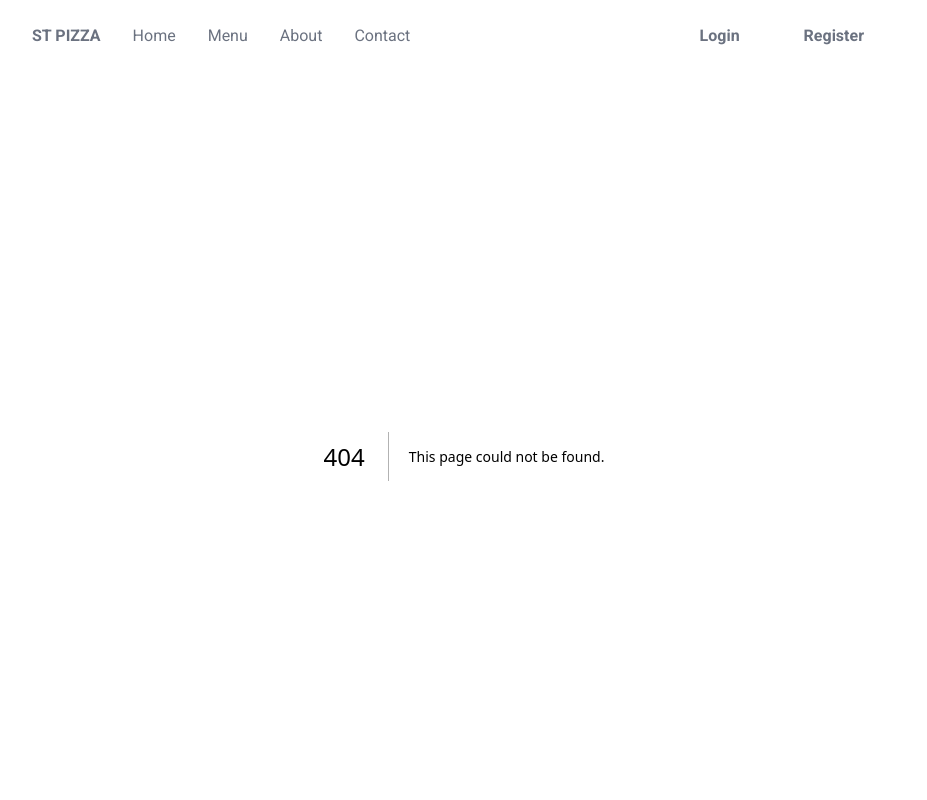
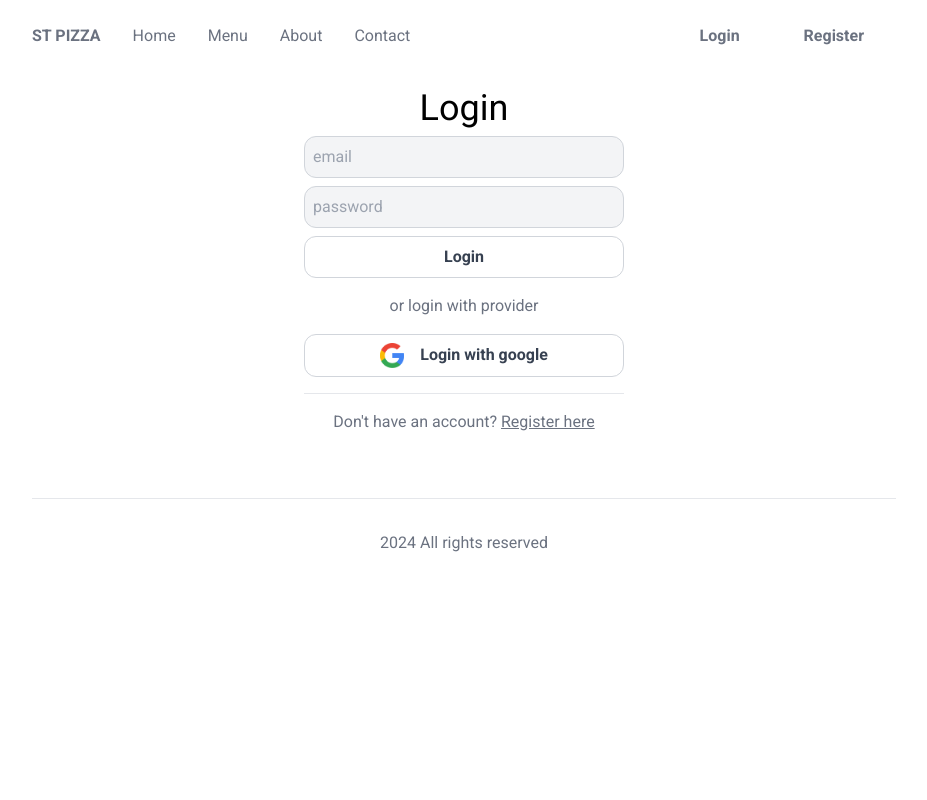
Before and after one commit to NewComer12616561/project2, a Next.js app: page /login in a window 1280 px wide. Before the commit this address had no page. Shown: the top 800 px of the page, without its empty margins (176-1103 px from the left). Built offline with nearby package versions, Linux system fonts and the light colour scheme; no server answers.

Commit message:
Fix typo mongo link and enable login,logout

```diff
--- /dev/null
+++ b/src/app/api/auth/[...nextauth]/route.js
@@ -0,0 +1,43 @@
+import bcrypt from "bcrypt";
+import * as mongoose from "mongoose";
+import {User} from '@/models/User';
+import NextAuth from "next-auth"
+import CredentialsProvider from "next-auth/providers/credentials"
+
+
+
+
+const handler = NextAuth({
+  secret: process.env.SECRET,
+  providers: [
+    CredentialsProvider({
+        name: 'Credentials',
+        id: 'credentials',
+        credentials: {
+          username: { label: "Email", type: "email", placeholder: "test@example.com" },
+          password: { label: "Password", type: "password" },
+        },
+        async authorize(credentials, req) {
+
+          const email = credentials?.email;
+          const password = credentials?.password;
+
+          mongoose.connect(process.env.MONGO_URL); // MONGO_URL typo
+          const user = await User.findOne({email});
+          const passwordOk = user && bcrypt.compareSync(password, user.password);
+
+
+
+          if(passwordOk){
+            return user;
+          }
+
+          return null
+        }
+      })
+
+
+  ],
+})
+
+export { handler as GET, handler as POST }
--- a/src/app/api/auth/[...nextauth]/route.ts
+++ /dev/null
@@ -1,41 +0,0 @@
-import NextAuth from "next-auth"
-import CredentialsProvider from "next-auth/providers/credentials"
-
-const handler = NextAuth({
-  providers:[
-    CredentialsProvider({
-
-        name: 'Credentials',
-
-        credentials: {
-          username: { label: "Email", type: "email", placeholder: "test@example.com" },
-          password: { label: "Password", type: "password" }
-        },
-        async authorize(credentials, req) {
-          // You need to provide your own logic here that takes the credentials
-          // submitted and returns either a object representing a user or value
-          // that is false/null if the credentials are invalid.
-          // e.g. return { id: 1, name: 'J Smith', email: 'jsmith@example.com' }
-          // You can also use the `req` object to obtain additional parameters
-          // (i.e., the request IP address)
-          const res = await fetch("/your/endpoint", {
-            method: 'POST',
-            body: JSON.stringify(credentials),
-            headers: { "Content-Type": "application/json" }
-          })
-          const user = await res.json()
-
-          // If no error and we have user data, return it
-          if (res.ok && user) {
-            return user
-          }
-          // Return null if user data could not be retrieved
-          return null
-        }
-      })
-
-
-  ],
-})
-
-export { handler as GET, handler as POST }
--- a/src/app/api/register/route.js
+++ b/src/app/api/register/route.js
@@ -5,7 +5,9 @@
 
 export async function POST(req){
     const body = await req.json();
-    mongoose.connect(process.env.MONGO_URL);
+    await mongoose.connect(process.env.MONGO_URL).catch(err => {
+        console.error(err)
+    })
     const createdUser = await User.create(body);
     return Response.json(createdUser);
 }
--- a/src/app/layout.js
+++ b/src/app/layout.js
@@ -1,6 +1,7 @@
 import { Roboto } from "next/font/google";
 import "./globals.css";
 import Header from "../components/layout/Header";
+import {AppProvider} from "@/components/AppContext";
 
 
 const roboto = Roboto({ subsets: ["latin"], weight:['400', '500','700'] });
@@ -15,7 +16,7 @@
     <html lang="en">
       <body className={roboto.className}>
         <main className="max-w-4xl mx-auto  p-4">
-
+      <AppProvider>
       <Header />
 
         {children}
@@ -23,6 +24,8 @@
         <footer className="border-t p-8 text-center text-gray-500 mt-16">
     2024 All rights reserved
         </footer>
+        </AppProvider>
+
 
         </main>
        </body>
--- /dev/null
+++ b/src/app/login/page.js
@@ -0,0 +1,49 @@
+'use client';
+import { useState } from "react";
+import  Image  from "next/image";
+import Link from "next/link";
+import {signIn} from "next-auth/react";
+
+
+export default function LoginPage() {
+    const [email, setEmail] = useState('');
+    const [password, setPassword ] =useState('');
+    const [loginInProgress, setLoginInProgress] =useState(false);
+
+    async function handleFormSubmit(ev){
+        ev.preventDefault();
+        setLoginInProgress(true);
+
+        await signIn('credentials', {email,password});
+
+        setLoginInProgress(false);
+
+    }
+    return(
+        <section className="mt-8">
+        <h1 className="text-center text-primary text-4xl ">
+        Login
+        </h1>
+        <form className="max-w-xs mx-auto" onSubmit={handleFormSubmit} >
+        <input type="email" name="email" placeholder="email" value={email}
+            disabled={loginInProgress}
+            onChange={ev => setEmail(ev.target.value)} />
+            <input type="password" name="password"  placeholder="password" value={password}
+            disabled={loginInProgress}
+            onChange={ev => setPassword(ev.target.value)}/>
+            <button disabled={loginInProgress} type="submit">Login</button>
+            <div className="my-4 text-center text-gray-500">
+                or login with provider
+            </div>
+            <button  className="flex gap-4 justify-center">
+            <Image src={'/google.png'} alt={''}
+                width={24} height={24}/>
+                Login with google</button>
+                <div className="text-center my-4 text-gray-500 border-t pt-4">
+                    Don't have an account?{' '}
+                    <Link className="underline" href={'/register'} >Register here</Link>
+                </div>
+        </form>
+        </section>
+    );
+}
--- a/src/app/register/page.js
+++ b/src/app/register/page.js
@@ -1,26 +1,51 @@
 "use client"
 import Image from "next/image";
 import { useState } from "react";
+import Link from "next/link";
+
 export default function RegsterPage(){
     const [email, setEmail] = useState('');
     const [password, setPassword ] =useState('');
     const[creatingUser, setCreatingUser] =useState(false);
     const[userCreated, setUserCreated] = useState(false);
+    const[error, setError] = useState(false);
     async function handleFormSubmit(ev){
         ev.preventDefault();
-        await fetch('/api/register', {method:'POST',
-    body:JSON.stringify({email,password}),
-    headers:{'Content-Type': 'application/json'},
+        setCreatingUser(true);
+        setError(false);
+        setUserCreated(false);
+
+        const response = await fetch('/api/register', {
+            method:'POST',
+            body:JSON.stringify({email,password}),
+            headers:{'Content-Type': 'application/json'},
 });
-setCreatingUser(false);
+        if(response.ok){
+        setUserCreated(true);
+        }
+        else {
+            setError(true);
+        }
+        setCreatingUser(false);
+}
 
-
-    }
     return(
        <section className="mt-8">
         <h1 className="text-center text-primary text-4xl ">
             Register
         </h1>
+        {userCreated && (
+            <div className="my-4 text-center" >
+                User created.<br /> Now you can{' '}
+                <Link className="underline" href={'/login'}>Login &raquo;</Link>
+            </div>
+        )}
+        {error &&(
+            <div className="my-4 text-center" >
+                An error has occured<br />
+                Please try again later
+            </div>
+        )}
         <form className="block max-w-xs mx-auto" onSubmit={handleFormSubmit}>
             <input type="email" placeholder="email" value={email}
             disabled={creatingUser}
@@ -37,6 +62,10 @@
                 <Image src={'/google.png'} alt={''}
                 width={24} height={24}/>
                 Login with google</button>
+                <div className="text-center my-4 text-gray-500 border-t pt-4">
+                    Already have an account?{' '}
+                    <Link className="underline" href={'/login'} >Login here</Link>
+                </div>
         </form>
        </section>
     );
--- a/src/components/layout/Header.js
+++ b/src/components/layout/Header.js
@@ -1,5 +1,10 @@
+'use client';
+import { signOut, useSession } from "next-auth/react";
 import Link from "next/link";
 export default function Header(){
+  const session = useSession();
+  console.log(session);
+  const status = session.status;
     return(
         <header className="flex items-center justify-between">
 
@@ -14,10 +19,23 @@
         </nav>
 
         <nav className="flex items-center gap-8 text-gray-500 font-semibold">
-        <Link href={'/login'} >Login</Link>
+        {status === 'authenticated' &&(
+          <button
+          onClick={()=> signOut()}
+          className="bg-primary rounded-full text-red px-8 py-2">
+            Logout
+          </button>
+        )}
+
+        {status != 'authenticated'&& (
+          <>
+          <Link href={'/login'} >Login</Link>
         <Link href={'/register'}className="bg-primary rounded-full text-red px-8 py-2">
           Register
         </Link>
+          </>
+        )}
+
         </nav>
 
       </header>
--- a/src/models/User.js
+++ b/src/models/User.js
@@ -2,8 +2,8 @@
 import {model, models, Schema} from "mongoose";
 
 const UserSchema = new Schema({
-    email:{type:String, required:true, unique: true},
-    password:{
+    email: {type:String, required:true, unique: true},
+    password: {
         type:String,
         required: true,
         validate: pass => {
@@ -21,7 +21,7 @@
     const salt = bcrypt.genSaltSync(10);
     user.password = bcrypt.hashSync(nothashedPassword, salt);
 
-})
+});
 
 
 export const User = models?.User || model('User', UserSchema);
--- a/tsconfig.json
+++ b/tsconfig.json
@@ -30,7 +30,7 @@
     ".next/types/**/*.ts",
     "**/*.ts",
     "**/*.tsx"
-  ],
+, "src/app/api/auth/[...nextauth]/route.js"  ],
   "exclude": [
     "node_modules"
   ]
```
Also changed, not shown: src/components/AppContext.js (added, +10 -0 lines), 1 other file (tests, documents, lock files or other folders).
